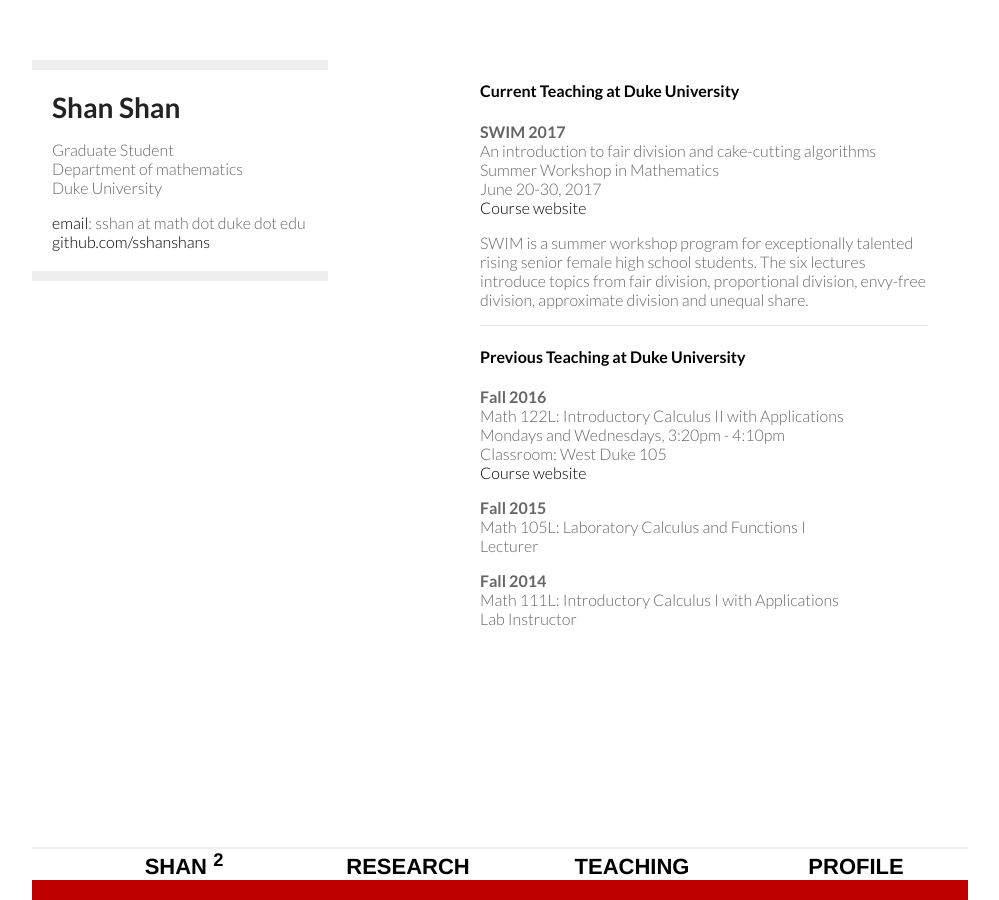
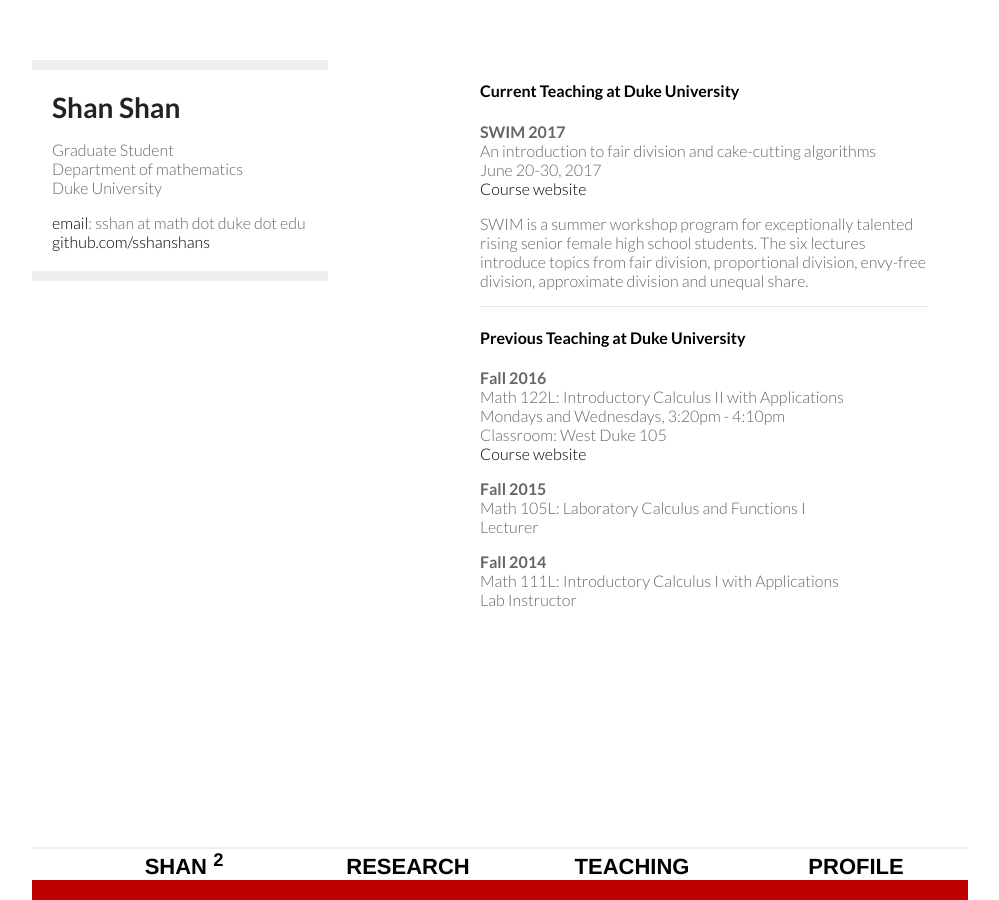
Before and after one commit to sshanshans/sshanshans.github.io, a Jekyll site: the page built from teaching/teaching.md, in a window 1280 px wide. Shown: the whole page, without its empty margins (160-1159 px from the left). Built offline with Jekyll 4.4.1, drawn with Linux system fonts in a browser that asks for light colours.

Commit message:
update teaching

```diff
--- a/teaching/teaching.md
+++ b/teaching/teaching.md
@@ -7,9 +7,8 @@
 #### Current Teaching at Duke University <br />
 **SWIM 2017** <br />
 An introduction to fair division and cake-cutting algorithms <br />
-Summer Workshop in Mathematics <br />
 June 20-30, 2017 <br />
-[Course website](/swim/index.html) <br />
+[Course website](/swim.html) <br />
 
 SWIM is a summer workshop program for exceptionally talented rising senior female high school students. The six lectures introduce topics from fair division, proportional division, envy-free division, approximate division and unequal share.
 
```
